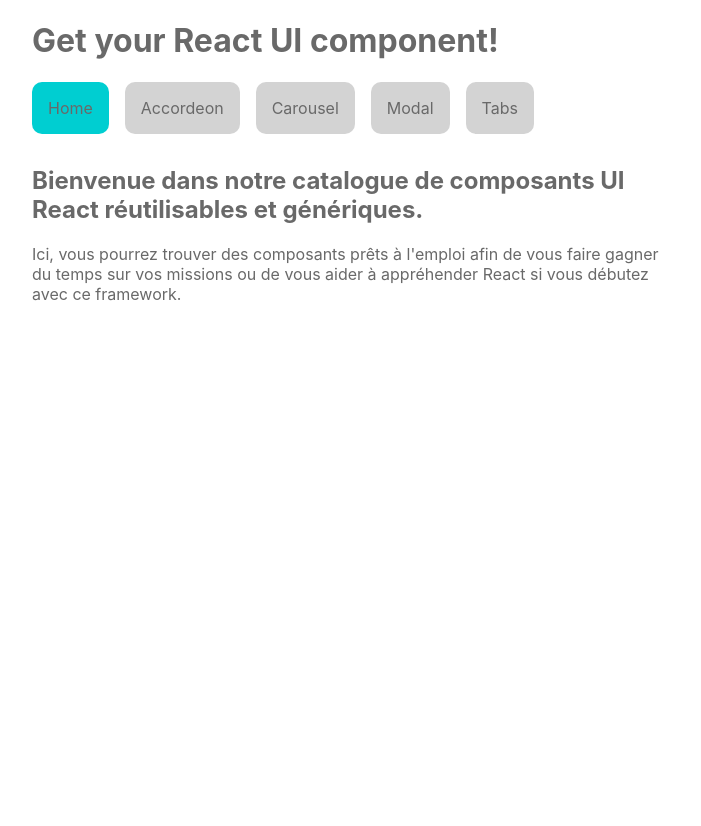
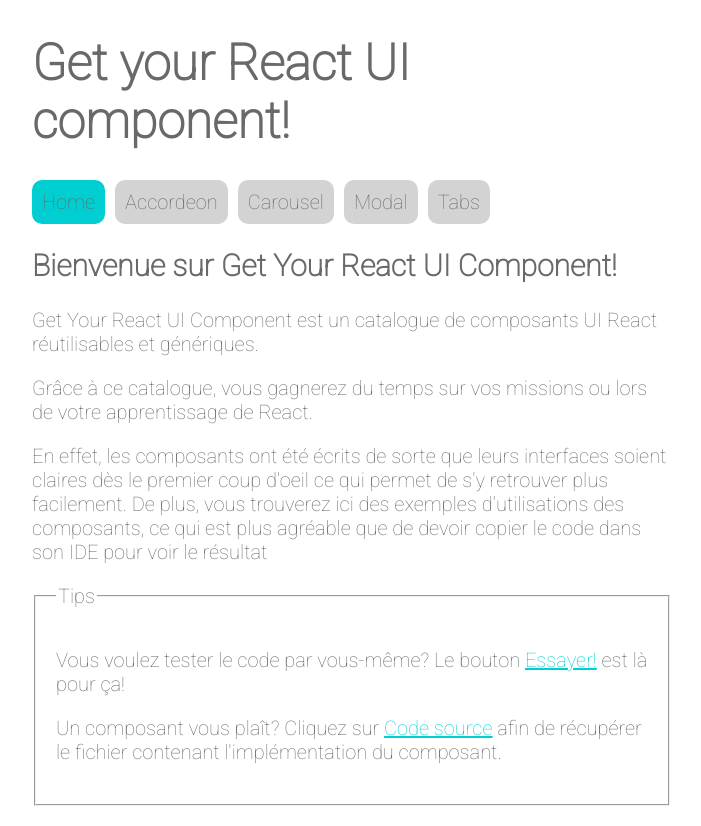
Before and after one commit to CametDean/react_patterns, a React (Create React App) app: page / in a window 1280 px wide. Shown: the whole page, without its empty margins (288-989 px from the left). Before the commit the page ends 800 px from the top, so only its background shows below. Built offline with nearby package versions, Linux system fonts and the light colour scheme.

Commit message:
modifs css

```diff
--- a/public/index.html
+++ b/public/index.html
@@ -9,7 +9,6 @@
       name="description"
       content="Web site created using create-react-app"
     />
-    <link rel="apple-touch-icon" href="%PUBLIC_URL%/logo192.png" />
     <!--
       manifest.json provides metadata used when your web app is installed on a
       user's mobile device or desktop. See https://developers.google.com/web/fundamentals/web-app-manifest/
@@ -25,6 +24,7 @@
       Learn how to configure a non-root public URL by running `npm run build`.
     -->
     <title>React UI Components</title>
+    <link href="https://fonts.googleapis.com/css2?family=Roboto:wght@100&display=swap" rel="stylesheet">
   </head>
   <body>
     <noscript>You need to enable JavaScript to run this app.</noscript>
--- a/src/App.css
+++ b/src/App.css
@@ -4,7 +4,6 @@
 }
 
 /******* TABS ********/
-
 .tabList{
     display: flex;
 }
@@ -25,6 +24,10 @@
     background: darkturquoise;
 }
 
+.tab-panel{
+    margin-top: 1rem;
+}
+
 /******* MODAL *******/
 .btnClose{
     display: flex;
@@ -39,6 +42,8 @@
 }
 
 .overlay{
+    min-height: 100vh;
+    min-width: 100vh;
     background: darkgrey;
     opacity: 0.7;
     z-index: 1;
@@ -47,6 +52,7 @@
     left: -15rem;
     right: 0rem;
     bottom: 0rem;
+
 }
 
 .modal{
@@ -57,7 +63,7 @@
     width: 50%;
     z-index: 2;
     position: relative;
-    top: -50rem;
+    top: -80rem;
 }
 
 /******* ACCORDION *******/
@@ -130,6 +136,17 @@
 }
 
 /******* CONTENT *******/
+h1{
+    font-weight: bold;
+    font-size: 5rem;
+    margin-bottom: 3rem;
+}
+
+span{
+    text-decoration: underline;
+    color: darkturquoise;
+    font-weight: bolder;
+}
 
 .content{
     margin-top: 2rem;
--- a/src/App.js
+++ b/src/App.js
@@ -42,15 +42,22 @@
         <div className="content">
           <TabPanels>
             <TabPanel>
-              <h2>Bienvenue dans notre catalogue de composants UI React réutilisables et génériques.</h2>
-              <p>Ici, vous pourrez trouver des composants prêts à l'emploi afin de vous faire gagner du temps sur vos missions ou de vous aider à appréhender React si vous débutez avec ce framework.</p>
+              <h2>Bienvenue sur Get Your React UI Component!</h2>
+              <p>Get Your React UI Component est un catalogue de composants UI React réutilisables et génériques.</p>
+              <p>Grâce à ce catalogue, vous gagnerez du temps sur vos missions ou lors de votre apprentissage de React.</p>
+              <p>En effet, les composants ont été écrits de sorte que leurs interfaces soient claires dès le premier coup d'oeil ce qui permet de s'y retrouver plus facilement. De plus, vous trouverez ici des exemples d'utilisations des composants, ce qui est plus agréable que de devoir copier le code dans son IDE pour voir le résultat</p>
+              <fieldset>
+                <legend>Tips</legend>
+                <p>Vous voulez tester le code par vous-même? Le bouton <span>Essayer!</span> est là pour ça!</p>
+                <p>Un composant vous plaît? Cliquez sur <span>Code source</span> afin de récupérer le fichier contenant l'implémentation du composant.</p>
+              </fieldset>
             </TabPanel>
             <TabPanel>
               <h2>Accordeon</h2>
-              <p>Voici un exemple de l'utilisation de notre composant Accordeon.</p>
+              <p>Voici un exemple de l'utilisation de notre composant Accordeon. Utile pour les Foires aux Questions!</p>
               <div className="accessCodeSource">
-                <a type="button" href="https://github.com/CametDean/react_patterns/blob/master/src/components/Accordeon.js" target="_blank">Code source</a>
-                <a type="button" href="https://codesandbox.io/s/accordeon-final-3nsft?file=/src/App.js:27-112" target="_blank">Essayer!</a>
+                <a type="button" href="https://github.com/CametDean/react_patterns/blob/master/src/components/Accordeon.js" target="_blank" rel="noopener noreferrer">Code source</a>
+                <a type="button" href="https://codesandbox.io/s/accordeon-final-3nsft?file=/src/App.js:27-112" target="_blank" rel="noopener noreferrer">Essayer!</a>
               </div>
               <fieldset>
                 <legend>Exemple</legend>
@@ -77,8 +84,8 @@
               <h2>Carousel</h2>
               <p>Voici un exemple de l'utilisation de notre composant Carousel.</p>
               <div className="accessCodeSource">
-                <a type="button" href="https://github.com/CametDean/react_patterns/blob/master/src/components/Carousel.js" target="_blank">Code source</a>
-                <a type="button" href="https://codesandbox.io/s/carrousel-react-h1mxc" target="_blank">Essayer!</a>
+                <a type="button" href="https://github.com/CametDean/react_patterns/blob/master/src/components/Carousel.js" target="_blank" rel="noopener noreferrer">Code source</a>
+                <a type="button" href="https://codesandbox.io/s/carrousel-react-h1mxc" target="_blank" rel="noopener noreferrer">Essayer!</a>
               </div>
               <fieldset>
                 <legend>Exemple</legend>
@@ -104,8 +111,8 @@
               <h2>Modal</h2>
               <p>Voici un exemple de l'utilisation de notre composant Modal.</p>
               <div className="accessCodeSource">
-                <a type="button" href="https://github.com/CametDean/react_patterns/blob/master/src/components/Modal.js" target="_blank">Code source</a>
-                <a type="button" href="https://codesandbox.io/s/modal-final-r4w8n?file=/src/App.js:27-76" target="_blank">Essayer!</a>
+                <a type="button" href="https://github.com/CametDean/react_patterns/blob/master/src/components/Modal.js" target="_blank" rel="noopener noreferrer">Code source</a>
+                <a type="button" href="https://codesandbox.io/s/modal-final-r4w8n?file=/src/App.js:27-76" target="_blank" rel="noopener noreferrer">Essayer!</a>
               </div>
               <fieldset>
                 <legend>Exemple</legend>
@@ -132,8 +139,8 @@
               <h2>Tabs</h2>
               <p>Voici un exemple d'une utilisation basique de notre composant Tabs. Vous remarquerez l'interface qui détaille clairement et simplement la composition du composant Tabs.</p>
               <div className="accessCodeSource">
-                <a type="button" href="https://github.com/CametDean/react_patterns/blob/master/src/components/Tabs.js" target="_blank">Code source</a>
-                <a type="button" href="https://codesandbox.io/s/tabs-final-7wgnw" target="_blank">Essayer!</a>
+                <a type="button" href="https://github.com/CametDean/react_patterns/blob/master/src/components/Tabs.js" target="_blank" rel="noopener noreferrer">Code source</a>
+                <a type="button" href="https://codesandbox.io/s/tabs-final-7wgnw" target="_blank" rel="noopener noreferrer">Essayer!</a>
               </div>
 
               <fieldset>
--- a/src/components/Modal.js
+++ b/src/components/Modal.js
@@ -9,12 +9,12 @@
         })
     })
 
-    return isOpen ? (<div>
+    return isOpen ? (<>
             <Overlay onClick={() => onModalClosed(false)}/>
             <Content>
                 {modalChildren}
             </Content>
-        </div>)
+        </>)
         : null
 }
 
--- a/src/index.css
+++ b/src/index.css
@@ -1,11 +1,13 @@
+html{
+  font-size: 62.5%;
+}
+
 body {
   margin: 0;
-  font-family: -apple-system, BlinkMacSystemFont, 'Segoe UI', 'Roboto', 'Oxygen',
-    'Ubuntu', 'Cantarell', 'Fira Sans', 'Droid Sans', 'Helvetica Neue',
-    sans-serif;
-  -webkit-font-smoothing: antialiased;
-  -moz-osx-font-smoothing: grayscale;
+  font-family: 'Roboto', sans-serif;
   color: dimgray;
+  font-size: 2rem;
+  font-weight: lighter;
 }
 
 code {
```
